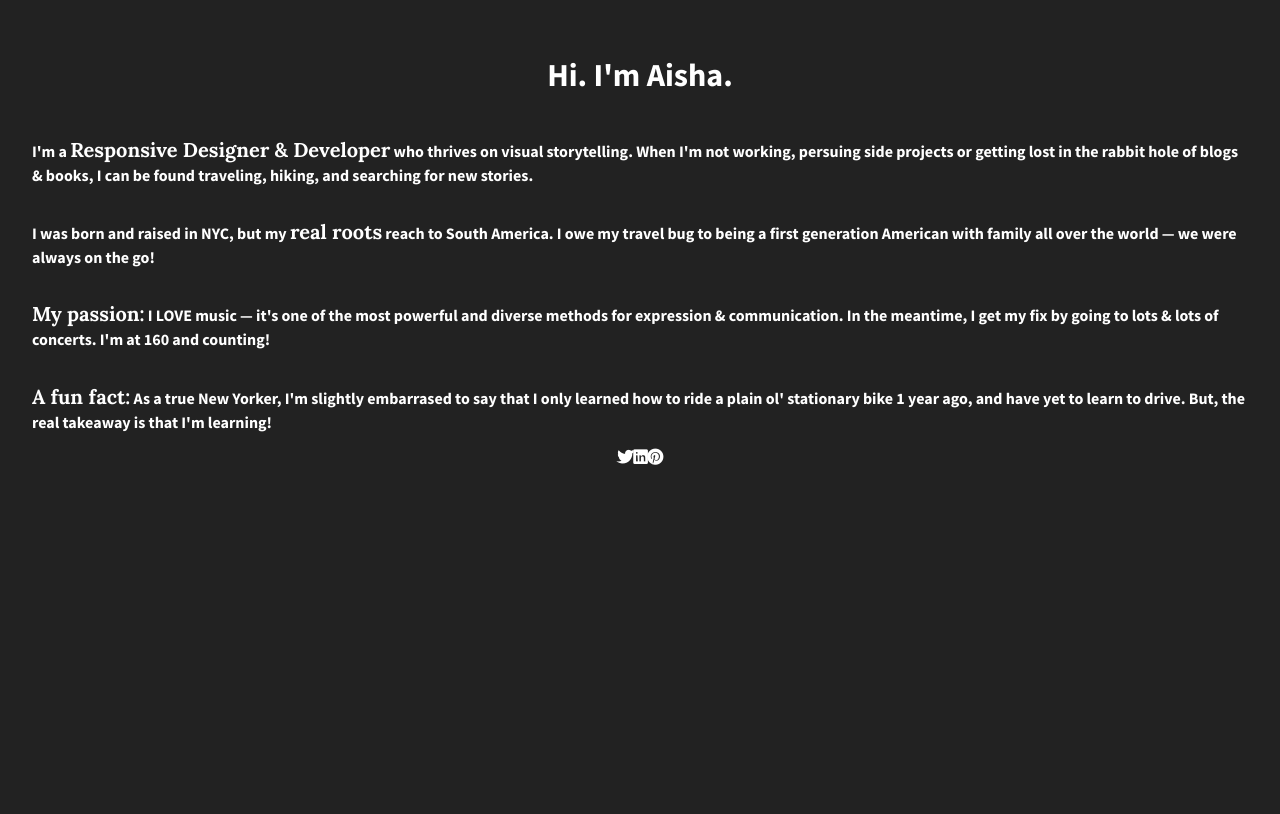
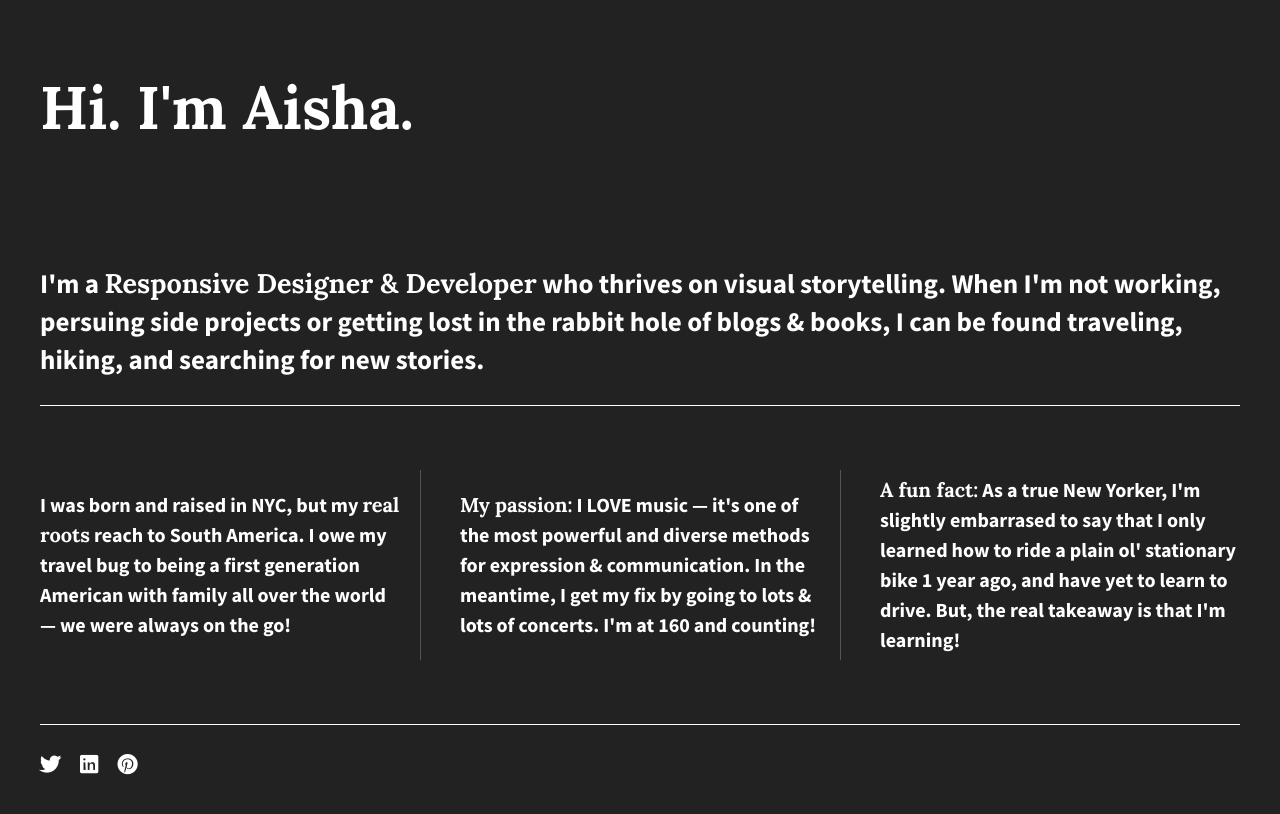
Before and after one commit to JanelleA/206-divs-flexbox-starter, a plain HTML site: page index.html in a window 1280 px wide. Drawn offline with nearby package versions, Linux system fonts and the light colour scheme.

Commit message:
css styles updated

```diff
--- a/css/main.css
+++ b/css/main.css
@@ -104,27 +104,13 @@ html {
 
 body {
   font-family: 'Source Sans Pro', sans-serif;
+  font-size: 1.25em;
   font-weight: 700;
-  padding: 2em;
+  padding: 0em 2em;
   color: #fff;
   height: 100%;
-}
-
-header,
-footer {
-  width: 100%;
-}
-
-main {
-  width: 100%;
-}
-
-header,
-footer,
-main {
   display: flex;
   justify-content: center;
-  align-items: center;
 }
 
 .wrapper {
@@ -132,27 +118,59 @@ main {
   flex-flow: row wrap;
   justify-content: space-between;
   align-items: center;
+  max-width: 1200px;
 }
 
-.div-1, .div-2, .div-3 {
+p span {
+  font-family: 'Lora', serif;
+}
+
+header,
+footer {
+  width: 100%;
+  display: flex;
+  justify-content: flex-start;
+}
+
+header h1 {
+  font-family: 'Lora', sans-serif;
+  font-size: 3em;
+}
+
+main {
+  width: 100%;
+  display: flex;
+  justify-content: center;
+  border-bottom: 1px solid #fff;
+}
+
+main p {
+  font-size: 1.35em;
+}
+
+.flex-items {
   display: flex;
   justify-content: center;
   align-items: center;
   color: #fff;
   line-height: 1.5em;
-  font-size: 1.25em;
+  font-size: 1em;
   height: auto;
   width: 30%;
 }
 
-.wrapper span {
-  font-family: 'Lora', serif;
-  font-size: 1.25em;
+#div-1,
+#div-2 {
+  border-right: 1px solid #555;
+  padding-right: 1em;
 }
 
-.div-1, .div-2 {
-  border-right: 1px solid #555;
-  padding-right: 1em;
+footer {
+  border-top: 1px solid #fff;
+}
+
+footer i {
+  padding: 30px 20px 0 0;
 }
 
 
```
